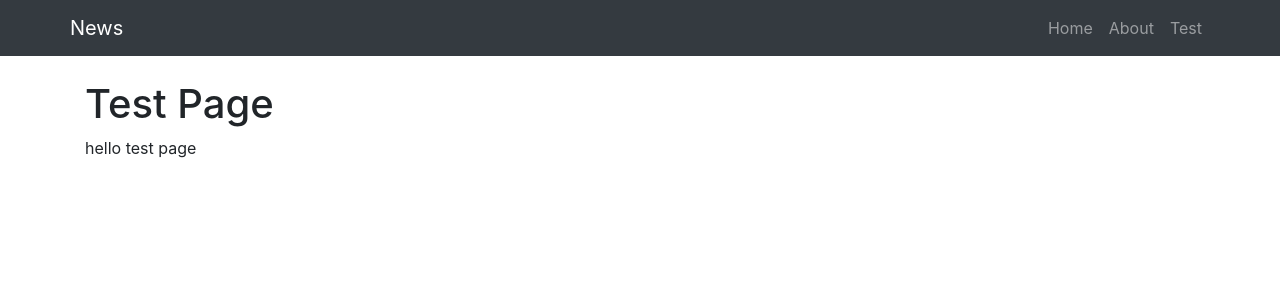
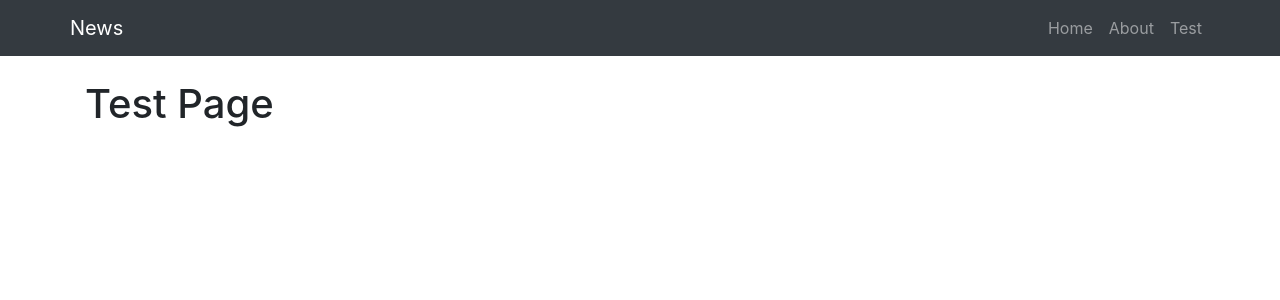
Before and after one commit to MahmudJion/hello_next, a Next.js app: page /test in a window 1280 px wide. Shown: the top 300 px of the page. Built offline with nearby package versions, Linux system fonts and the light colour scheme.

Commit message:
Update test.js

```diff
--- a/pages/test.js
+++ b/pages/test.js
@@ -4,7 +4,6 @@ const Test = () => (
   <Layout>
     <div>
       <h1>Test Page</h1>
-      <p>hello test page</p>
     </div>
   </Layout>
 );
```
